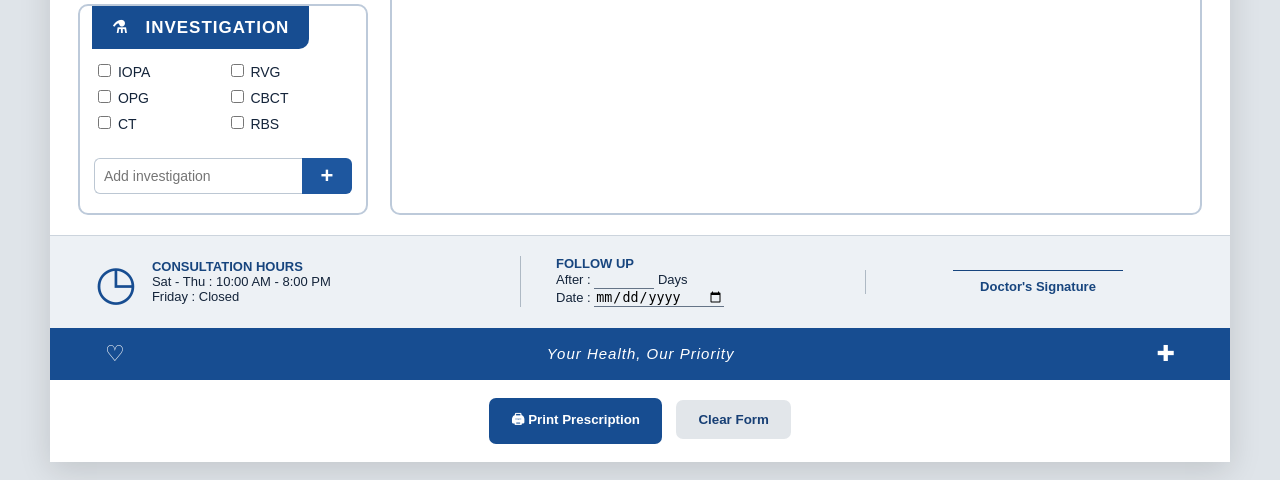
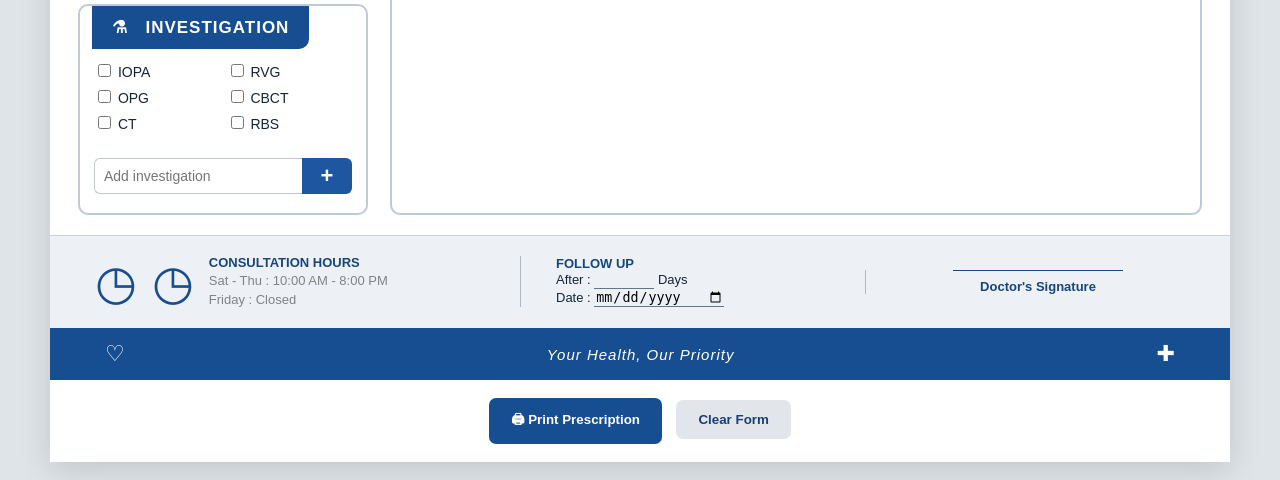
Before and after one commit to nusratalimim10/Prescription, a Flask app: page / in a window 1280 px wide. Shown: the part 1201-1681 px from the top of the page. Run offline with Flask 3, Linux system fonts and the light colour scheme.

Commit message:
updated code

```diff
--- a/doctor-prescription/static/style.css
+++ b/doctor-prescription/static/style.css
@@ -290,3 +290,36 @@ body{background:#dfe4e9;font-family:Arial,Helvetica,sans-serif;color:#14243a}
     background: #c4ced8;
     border-radius: 10px;
 }
+/* Consultation Hours editable area */
+
+.consultation-hours {
+    line-height: 1.45;
+}
+
+.consultation-edit {
+    min-width: 180px;
+    min-height: 18px;
+    display: block;
+    cursor: text;
+    outline: none;
+}
+
+.consultation-edit:empty::before {
+    content: attr(data-placeholder);
+    color: #777;
+}
+
+.consultation-edit:focus {
+    outline: none;
+}
+
+/* Print: show only what was actually entered */
+@media print {
+    .consultation-edit:empty {
+        display: none !important;
+    }
+
+    .consultation-edit:empty::before {
+        display: none !important;
+    }
+}
--- a/doctor-prescription/templates/index.html
+++ b/doctor-prescription/templates/index.html
@@ -184,7 +184,25 @@
     <footer class="rx-footer">
         <div class="footer-item">
             <div class="clock">◷</div>
-            <div><b>CONSULTATION HOURS</b><br><span>Sat - Thu : 10:00 AM - 8:00 PM</span><br><span>Friday : Closed</span></div>
+            <div class="footer-item">
+    <div class="clock">◷</div>
+
+    <div class="consultation-hours">
+        <b>CONSULTATION HOURS</b>
+
+        <div
+            class="editable consultation-edit"
+            contenteditable="true"
+            data-placeholder="Sat - Thu : 10:00 AM - 8:00 PM"
+        ></div>
+
+        <div
+            class="editable consultation-edit"
+            contenteditable="true"
+            data-placeholder="Friday : Closed"
+        ></div>
+    </div>
+</div>
         </div>
         <div class="footer-item followup">
             <div><b>FOLLOW UP</b><br>
```
